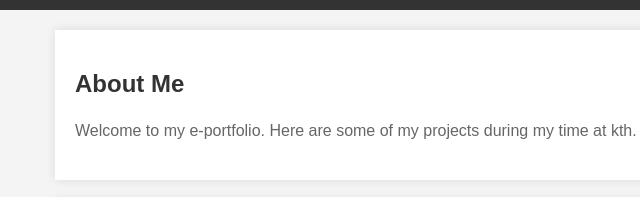
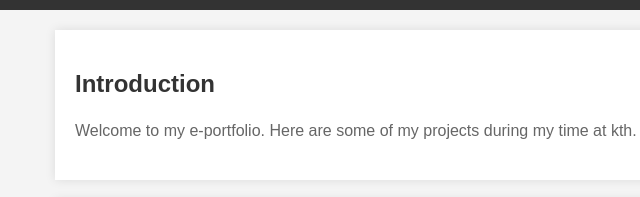
Before and after one commit to OttoSvenberg/OttoSvenberg.github.io, a plain HTML site: page index.html in a window 1280 px wide. Shown: the part 143-340 px from the top of the page, 165-805 px from the left. Drawn offline with Linux system fonts and the light colour scheme.

Commit message:
Update index.html

```diff
--- a/index.html
+++ b/index.html
@@ -65,7 +65,7 @@
 </header>
 
 <section>
-    <h2>About Me</h2>
+    <h2>Introduction</h2>
     <p>
         Welcome to my e-portfolio. Here are some of my projects during my time at kth.
     </p>
```
